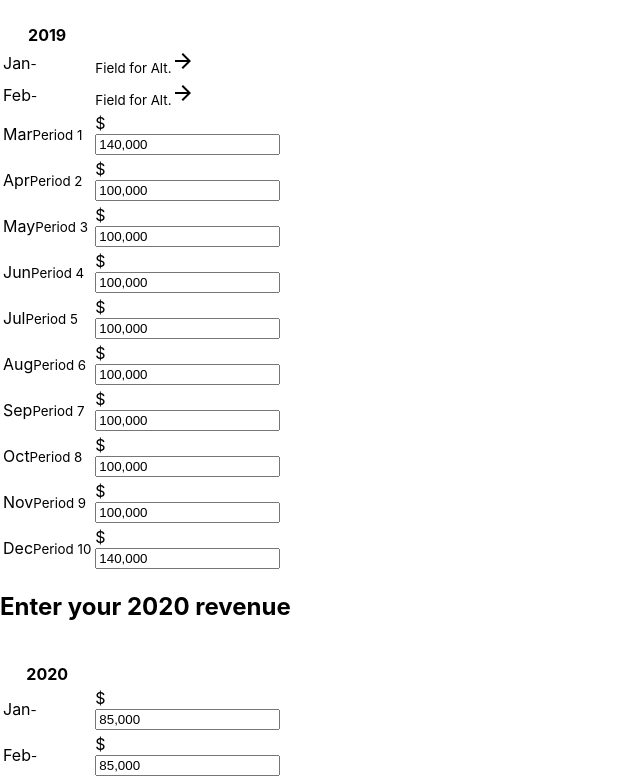
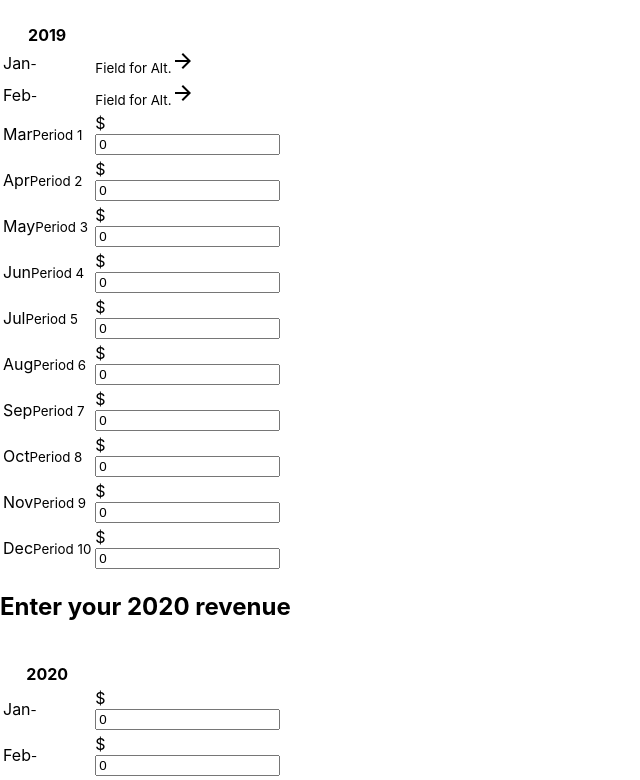
Before and after one commit to gopunchcard/cews-calculator, a React (Create React App) app: page / in a window 1280 px wide. Shown: the part 1720-2500 px from the top of the page, without its empty margins (0-640 px from the left). Built offline with nearby package versions, Linux system fonts and the light colour scheme; the HTML template or start-up script is replaced by a standard one; a web font is replaced by a local one.

Commit message:
Set defaults to 0

```diff
--- a/src/Calculator.tsx
+++ b/src/Calculator.tsx
@@ -8,8 +8,8 @@ interface IProps { }
 
 const Calculator: React.FC<IProps> = ( props: IProps ) => {
 	const monthLabels = ['Jan', 'Feb', 'Mar', 'Apr', 'May', 'Jun', 'Jul', 'Aug', 'Sep', 'Oct', 'Nov', 'Dec'];
-	const defaultValues2019 = [0, 0, 140000, 100000, 100000, 100000, 100000, 100000, 100000, 100000, 100000, 140000];
-	const defaultValues2020 = [85000, 85000, 140000, 65000, 100000, 60000, 8000, 85000, 8000, 0, 0, 0];
+	const defaultValues2019 = [0, 0, 0, 0, 0, 0, 0, 0, 0, 0, 0, 0];
+	const defaultValues2020 = [0, 0, 0, 0, 0, 0, 0, 0, 0, 0, 0, 0];
 	const periodStart = 2;
 
 	const [values2019, setValues2019] = React.useState<Array<any>>(defaultValues2019);
```
